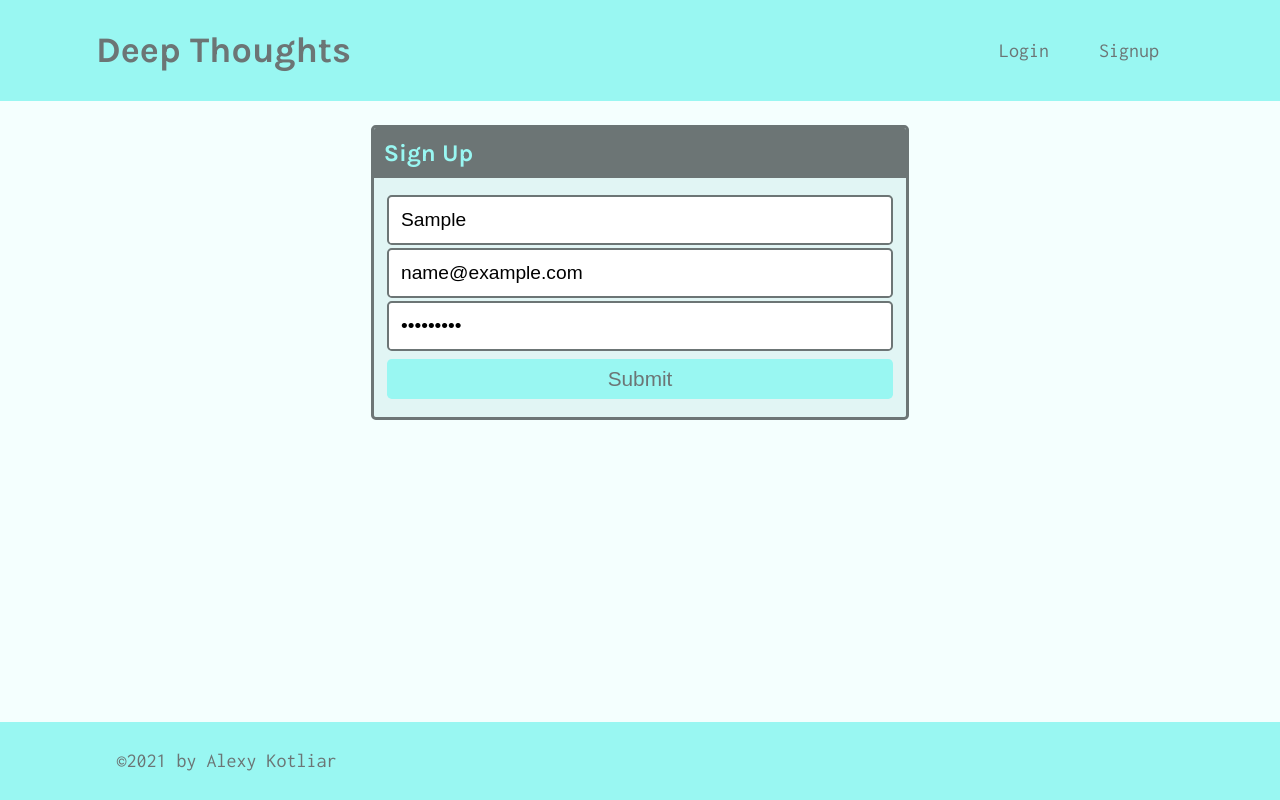
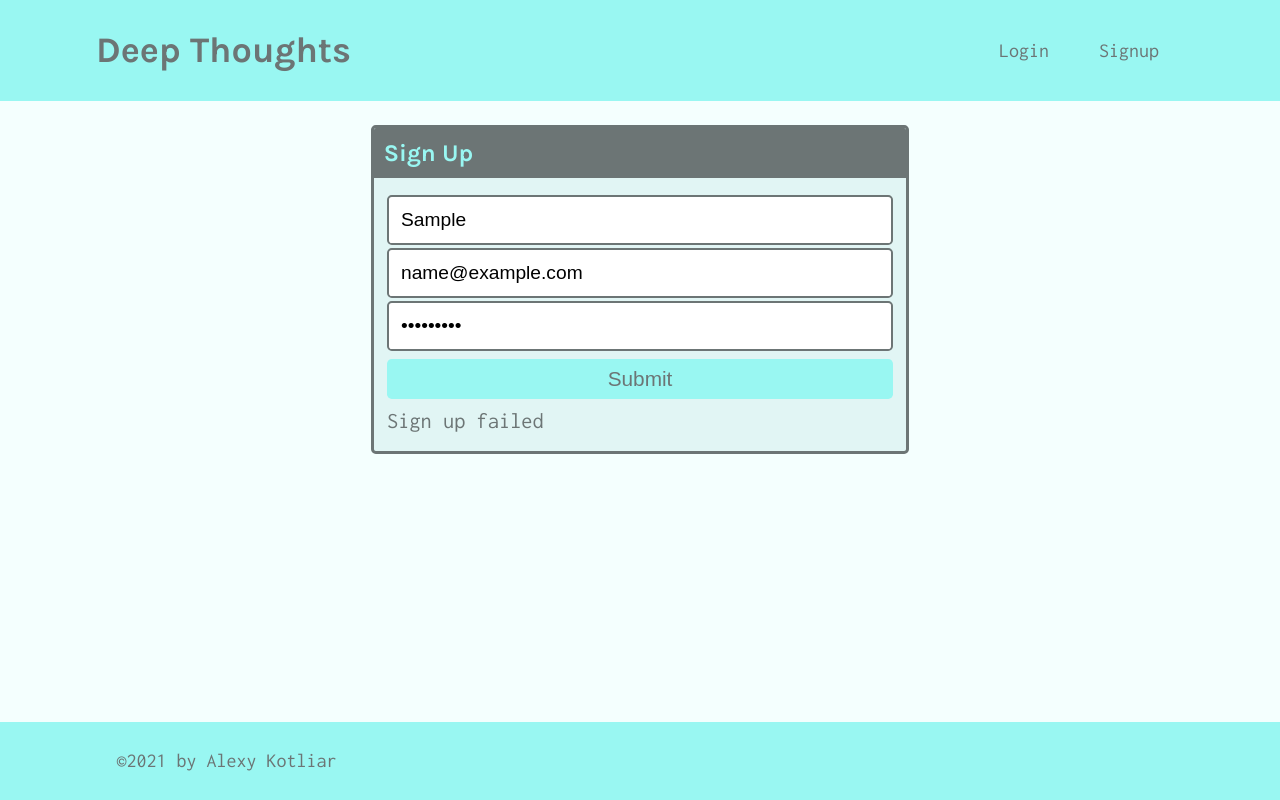
Before and after one commit to phonix375/deep-thoughts, a React (Create React App) app in the folder client/: page /signup in a window 1280 px wide. Both pictures are taken after typing "Sample", "name@example.com", "Sample123" into the empty fields and a click on the button "Submit". Built offline with nearby package versions, Linux system fonts and the light colour scheme; no server answers.

Commit message:
save point

```diff
--- a/client/src/pages/Login.js
+++ b/client/src/pages/Login.js
@@ -1,7 +1,11 @@
 import React, { useState } from 'react';
+import { useMutation } from '@apollo/client';
+import { LOGIN_USER } from '../utils/mutations';
 
 const Login = (props) => {
   const [formState, setFormState] = useState({ email: '', password: '' });
+  const [addUser, { error }] = useMutation(ADD_USER);
+
 
   // update state based on form input changes
   const handleChange = (event) => {
@@ -14,15 +18,20 @@
   };
 
   // submit form
-  const handleFormSubmit = async (event) => {
-    event.preventDefault();
+const handleFormSubmit = async event => {
+  event.preventDefault();
 
-    // clear form values
-    setFormState({
-      email: '',
-      password: '',
+  try {
+    const { data } = await login({
+      variables: { ...formState }
     });
-  };
+
+    console.log(data);
+  } catch (e) {
+    console.error(e);
+  }
+};
+
 
   return (
     <main className='flex-row justify-center mb-4'>
@@ -53,6 +62,7 @@
                 Submit
               </button>
             </form>
+            {error && <div>Login failed</div>}
           </div>
         </div>
       </div>
--- a/client/src/pages/Signup.js
+++ b/client/src/pages/Signup.js
@@ -1,4 +1,6 @@
 import React, { useState } from 'react';
+import { useMutation } from '@apollo/client';
+import { ADD_USER } from '../utils/mutations';
 
 const Signup = () => {
   const [formState, setFormState] = useState({ username: '', email: '', password: '' });
@@ -13,9 +15,24 @@
     });
   };
 
+  const [addUser, { error }] = useMutation(ADD_USER);
+
+
   // submit form
   const handleFormSubmit = async (event) => {
     event.preventDefault();
+
+      // use try/catch instead of promises to handle errors
+  try {
+    // execute addUser mutation and pass in variable data from form
+    const { data } = await addUser({
+      variables: { ...formState }
+    });
+    console.log(data);
+  } catch (e) {
+    console.error(e);
+  }
+
   };
 
   return (
@@ -56,6 +73,7 @@
                 Submit
               </button>
             </form>
+            {error && <div>Sign up failed</div>}
           </div>
         </div>
       </div>
--- /dev/null
+++ b/client/src/utils/mutations.js
@@ -0,0 +1,26 @@
+import { gql } from '@apollo/client';
+
+export const LOGIN_USER = gql`
+  mutation login($email: String!, $password: String!) {
+    login(email: $email, password: $password) {
+      token
+      user {
+        _id
+        username
+      }
+    }
+  }
+`;
+
+
+export const ADD_USER = gql`
+  mutation addUser($username: String!, $email: String!, $password: String!) {
+    addUser(username: $username, email: $email, password: $password) {
+      token
+      user {
+        _id
+        username
+      }
+    }
+  }
+`;
```
